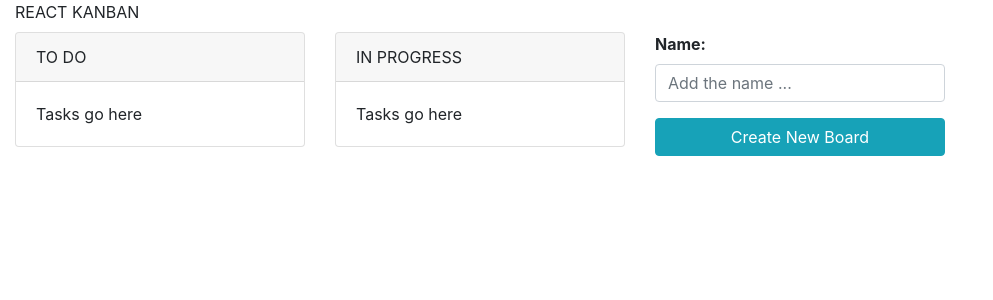
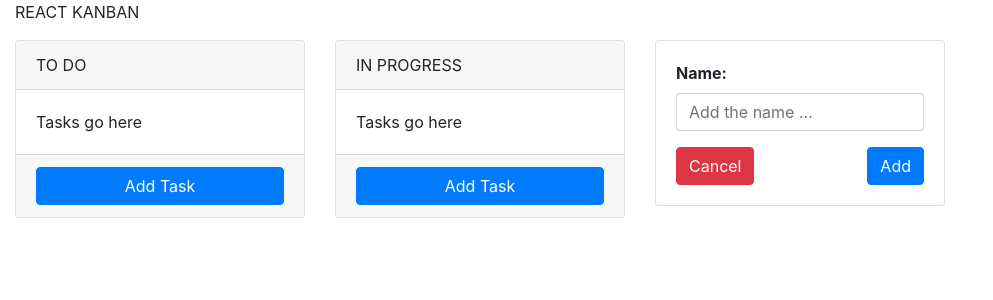
Before and after one commit to jaden-lesuk/react-kanban-clone, a React (Create React App) app: page / in a window 1280 px wide. Both pictures are taken after a click on the button "Add Board". Shown: the top 300 px of the page, without its empty margins (0-993 px from the left). Built offline with nearby package versions, Linux system fonts and the light colour scheme.

Commit message:
Added Cancel Functionality to AddBoard

```diff
--- a/src/components/AddBoard.js
+++ b/src/components/AddBoard.js
@@ -1,5 +1,5 @@
 import React, { Component } from 'react';
-import { Button, Card } from 'react-bootstrap';
+import { Button, Card, ButtonGroup } from 'react-bootstrap';
 import {createBoard} from '../flux/actions/BoardActions';
 import {connect} from 'react-redux'
 
@@ -24,12 +24,18 @@ class AddBoard extends Component {
         this.setState({ [e.target.name] : e.target.value })
     }
 
+    handleCancel = () => {
+        this.setState({newBoardName: ""})
+        this.setState({isCreateBoard: false})
+    }
+
     render() {
         return (
             <div style={this.props.style}>
             {!this.state.isCreateBoard?
-                <div><Button onClick={this.handleClick}>Add Board</Button></div>
-                :<form  onSubmit={this.handleSubmit} >
+                <div><Button onClick={this.handleClick} size="lg" block>Add Board</Button></div>:
+                <Card><Card.Body>
+                    <form  onSubmit={this.handleSubmit} >
                         <div className="mb-3">
                             <label className="form-label font-weight-bold" >Name:</label>
                             <input
@@ -41,8 +47,11 @@ class AddBoard extends Component {
                                     onChange = { this.handleChange }
                                 />
                         </div>
-                    <Button variant="info" type="submit" size="md" block>Create New Board</Button>
+                        <Button variant="danger" onClick={this.handleCancel} style={{float: 'left'}}>Cancel</Button>
+                        <Button variant="primary" type="submit" style={{float: 'right'}}>Add</Button>
+
                     </form>
+                    </Card.Body></Card>
             }
             </div>
 
--- a/src/components/Board.js
+++ b/src/components/Board.js
@@ -1,5 +1,5 @@
 import React, { Component } from 'react';
-import { Card } from 'react-bootstrap';
+import { Card, Button } from 'react-bootstrap';
 
 export default class Board extends Component {
     render() {
@@ -12,6 +12,9 @@ export default class Board extends Component {
                     <Card.Body>
                         Tasks go here
                     </Card.Body>
+                    <Card.Footer>
+                        <Button variant="primary" size="md" block>Add Task</Button>
+                    </Card.Footer>
                 </Card>
             </div>
         )
--- a/src/components/Kanban.js
+++ b/src/components/Kanban.js
@@ -18,8 +18,8 @@ class Kanban extends Component {
 
 const styles = {
     ColumnStyle: {
-        marginTop: '1vh',
-        marginBottom: '1vh',
+        marginTop: '2vh',
+        marginBottom: '2vh',
     }
 }
 
```
Lines whose indentation alone changed are shown as unchanged.
